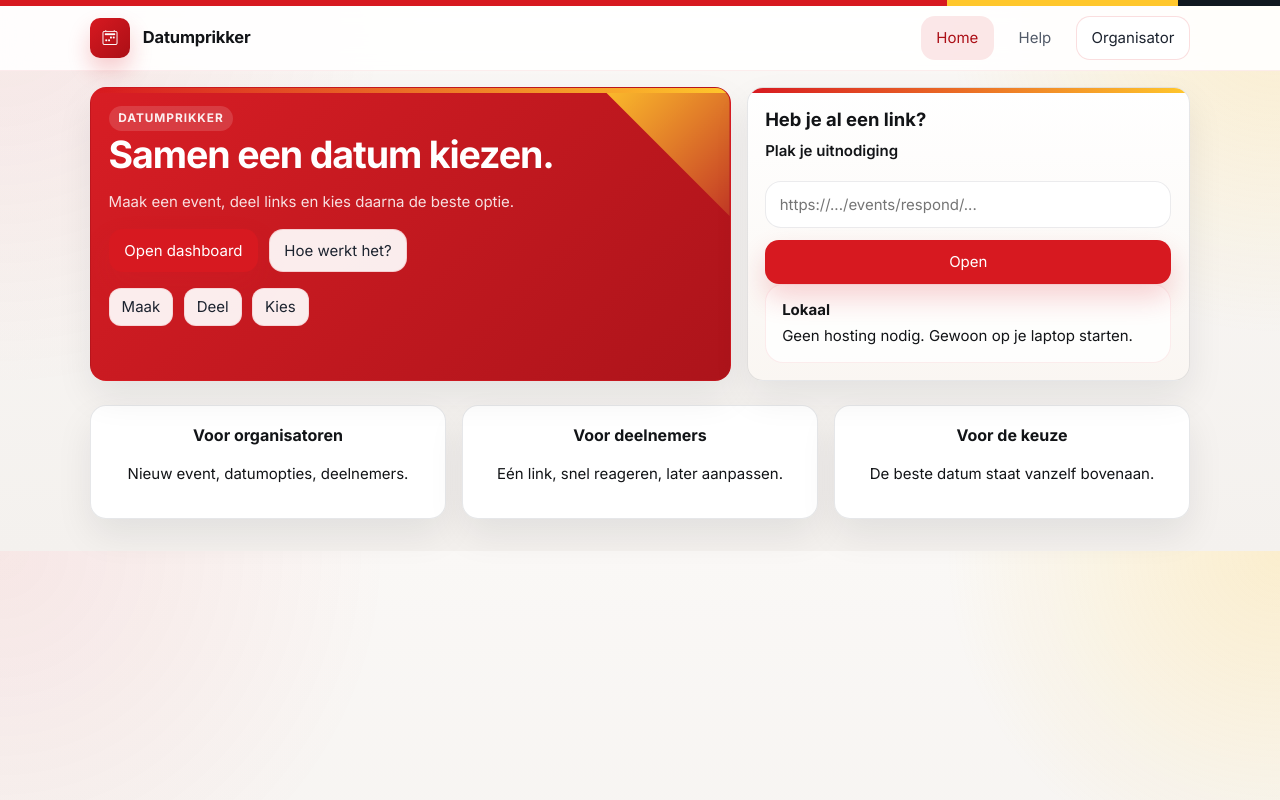
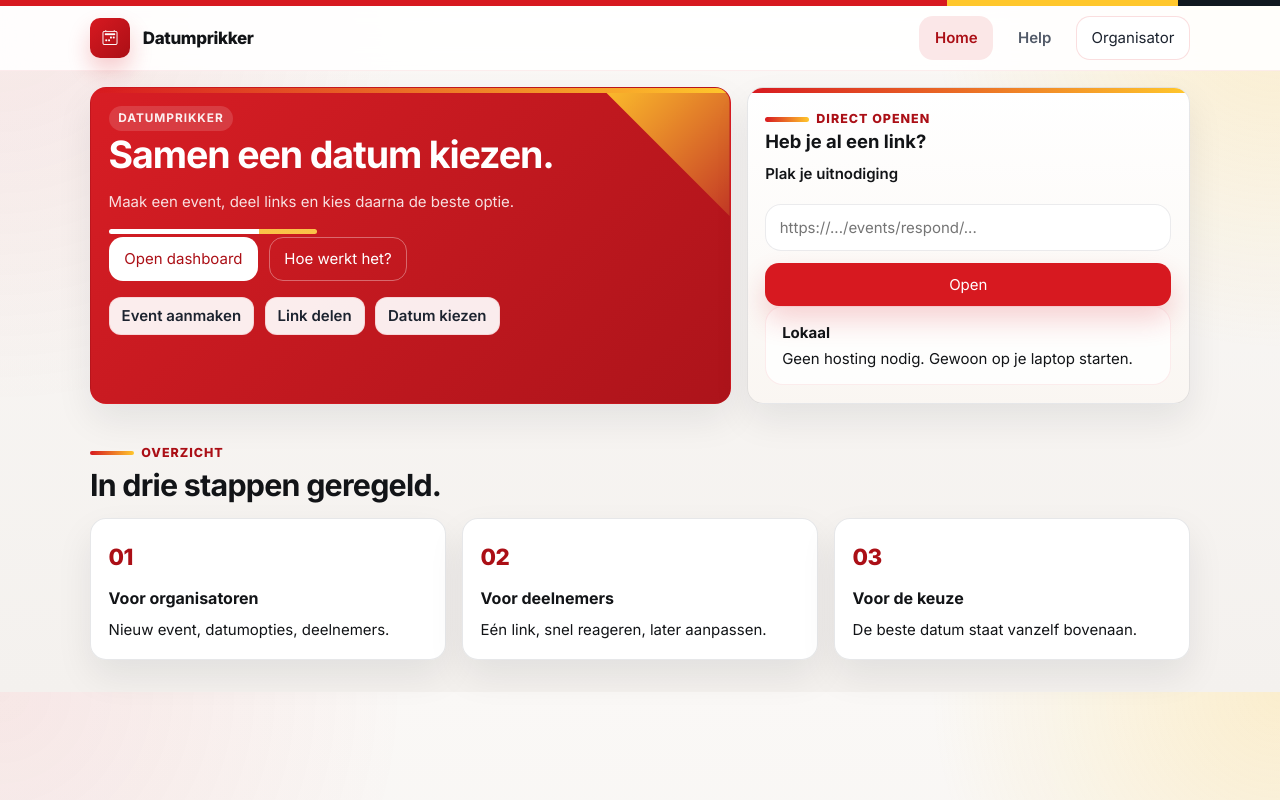
Before and after one commit to AlexBongers/datumprikker_s4, a Node server app: page / in a window 1280 px wide. Run offline with Node 20, Linux system fonts and the light colour scheme; some libraries are stand-ins or nearby versions.

Commit message:
Sharpen homepage visual hierarchy
Agent-Logs-Url: https://github.com/AlexBongers/datumprikker_s4/sessions/ebb1c8e0-0205-4065-952c-6d01e2817ead

Co-authored-by: AlexBongers <52636621+AlexBongers@users.noreply.github.com>

```diff
--- a/public/css/style.css
+++ b/public/css/style.css
@@ -101,8 +101,9 @@ code {
 }
 
 .brand strong {
-  font-size: 1.03rem;
-  letter-spacing: -0.01em;
+  font-size: 1.06rem;
+  font-weight: 800;
+  letter-spacing: -0.02em;
 }
 
 .top-nav {
@@ -130,6 +131,7 @@ code {
 .help-button {
   background: transparent;
   color: var(--muted);
+  font-weight: 600;
 }
 
 .nav-link.active,
@@ -219,6 +221,12 @@ code {
 .card-panel h3 { margin: 0 0 0.5rem; }
 .card-panel h2 { font-size: 1.15rem; }
 .card-panel h3 { font-size: 1rem; }
+.section-intro h2 {
+  margin: 0.35rem 0 0;
+  font-size: clamp(1.45rem, 2.4vw, 1.9rem);
+  line-height: 1.12;
+  letter-spacing: -0.025em;
+}
 .eyebrow {
   display: inline-flex;
   padding: 0.25rem 0.6rem;
@@ -229,6 +237,23 @@ code {
   font-weight: 700;
   letter-spacing: 0.08em;
   text-transform: uppercase;
+}
+.section-label {
+  display: inline-flex;
+  align-items: center;
+  gap: 0.45rem;
+  color: var(--primary-strong);
+  font-size: 0.78rem;
+  font-weight: 800;
+  letter-spacing: 0.08em;
+  text-transform: uppercase;
+}
+.section-label::before {
+  content: '';
+  width: 2.75rem;
+  height: 0.28rem;
+  border-radius: 999px;
+  background: linear-gradient(90deg, var(--primary), var(--accent-strong));
 }
 .muted { color: var(--muted); }
 .compact { margin: 0; }
@@ -242,6 +267,14 @@ code {
   background: rgba(255, 255, 255, 0.92);
   color: var(--ink-soft);
   border: 1px solid rgba(215, 25, 32, 0.1);
+  font-weight: 600;
+}
+.hero-divider {
+  width: min(100%, 13rem);
+  height: 0.35rem;
+  margin: 0.35rem 0 0.2rem;
+  border-radius: 999px;
+  background: linear-gradient(90deg, rgba(255, 255, 255, 1) 0 72%, rgba(255, 213, 77, 0.9) 72% 100%);
 }
 .tip-box,
 .alert-banner {
@@ -262,6 +295,10 @@ code {
 }
 .compact-tip p { margin: 0.2rem 0 0; }
 .tidy-grid .card-panel { text-align: center; }
+.section-intro {
+  margin-top: 1.8rem;
+  padding: 0.4rem 0 0;
+}
 
 .metric-card {
   padding: 1rem 1.1rem;
@@ -458,6 +495,27 @@ code {
   color: rgba(255, 255, 255, 0.92);
 }
 
+.hero-copy .primary-button {
+  background: white;
+  color: var(--primary-strong);
+  box-shadow: none;
+}
+
+.hero-copy .primary-button:hover {
+  background: rgba(255, 255, 255, 0.92);
+}
+
+.hero-copy .secondary-button {
+  background: transparent;
+  border-color: rgba(255, 255, 255, 0.35);
+  color: white;
+}
+
+.hero-copy .secondary-button:hover {
+  background: rgba(255, 255, 255, 0.08);
+  border-color: rgba(255, 255, 255, 0.5);
+}
+
 .hero-copy p,
 .hero-copy .muted {
   color: rgba(255, 255, 255, 0.86);
@@ -465,6 +523,29 @@ code {
 
 .hero-card {
   background: linear-gradient(180deg, rgba(255, 255, 255, 0.98), rgba(250, 246, 242, 0.98));
+}
+
+.feature-grid {
+  margin-top: 1rem;
+}
+
+.feature-card {
+  text-align: left;
+  padding-top: 1.4rem;
+}
+
+.feature-index {
+  display: inline-flex;
+  margin-bottom: 0.85rem;
+  color: var(--primary-strong);
+  font-size: 1.4rem;
+  font-weight: 800;
+  letter-spacing: -0.03em;
+}
+
+.feature-card p {
+  max-width: 18rem;
+  margin: 0;
 }
 
 .form-section,
--- a/views/index.ejs
+++ b/views/index.ejs
@@ -4,17 +4,19 @@
     <span class="eyebrow">Datumprikker</span>
     <h1>Samen een datum kiezen.</h1>
     <p>Maak een event, deel links en kies daarna de beste optie.</p>
+    <div class="hero-divider" aria-hidden="true"></div>
     <div class="hero-actions">
       <a href="/admin/login" class="primary-button">Open dashboard</a>
       <button type="button" class="secondary-button" data-help-toggle>Hoe werkt het?</button>
     </div>
     <div class="mini-stats">
-      <span>Maak</span>
-      <span>Deel</span>
-      <span>Kies</span>
+      <span>Event aanmaken</span>
+      <span>Link delen</span>
+      <span>Datum kiezen</span>
     </div>
   </div>
   <div class="hero-card card-panel">
+    <span class="section-label">Direct openen</span>
     <h2>Heb je al een link?</h2>
     <form class="stack" onsubmit="event.preventDefault(); window.location.href = this.inviteLink.value.trim();">
       <label class="field-label" for="inviteLink">Plak je uitnodiging</label>
@@ -28,16 +30,24 @@
   </div>
 </section>
 
-<section class="content-grid tidy-grid">
-  <article class="card-panel">
+<section class="section-intro">
+  <span class="section-label">Overzicht</span>
+  <h2>In drie stappen geregeld.</h2>
+</section>
+
+<section class="content-grid feature-grid">
+  <article class="card-panel feature-card">
+    <span class="feature-index">01</span>
     <h3>Voor organisatoren</h3>
     <p>Nieuw event, datumopties, deelnemers.</p>
   </article>
-  <article class="card-panel">
+  <article class="card-panel feature-card">
+    <span class="feature-index">02</span>
     <h3>Voor deelnemers</h3>
     <p>Eén link, snel reageren, later aanpassen.</p>
   </article>
-  <article class="card-panel">
+  <article class="card-panel feature-card">
+    <span class="feature-index">03</span>
     <h3>Voor de keuze</h3>
     <p>De beste datum staat vanzelf bovenaan.</p>
   </article>
```
